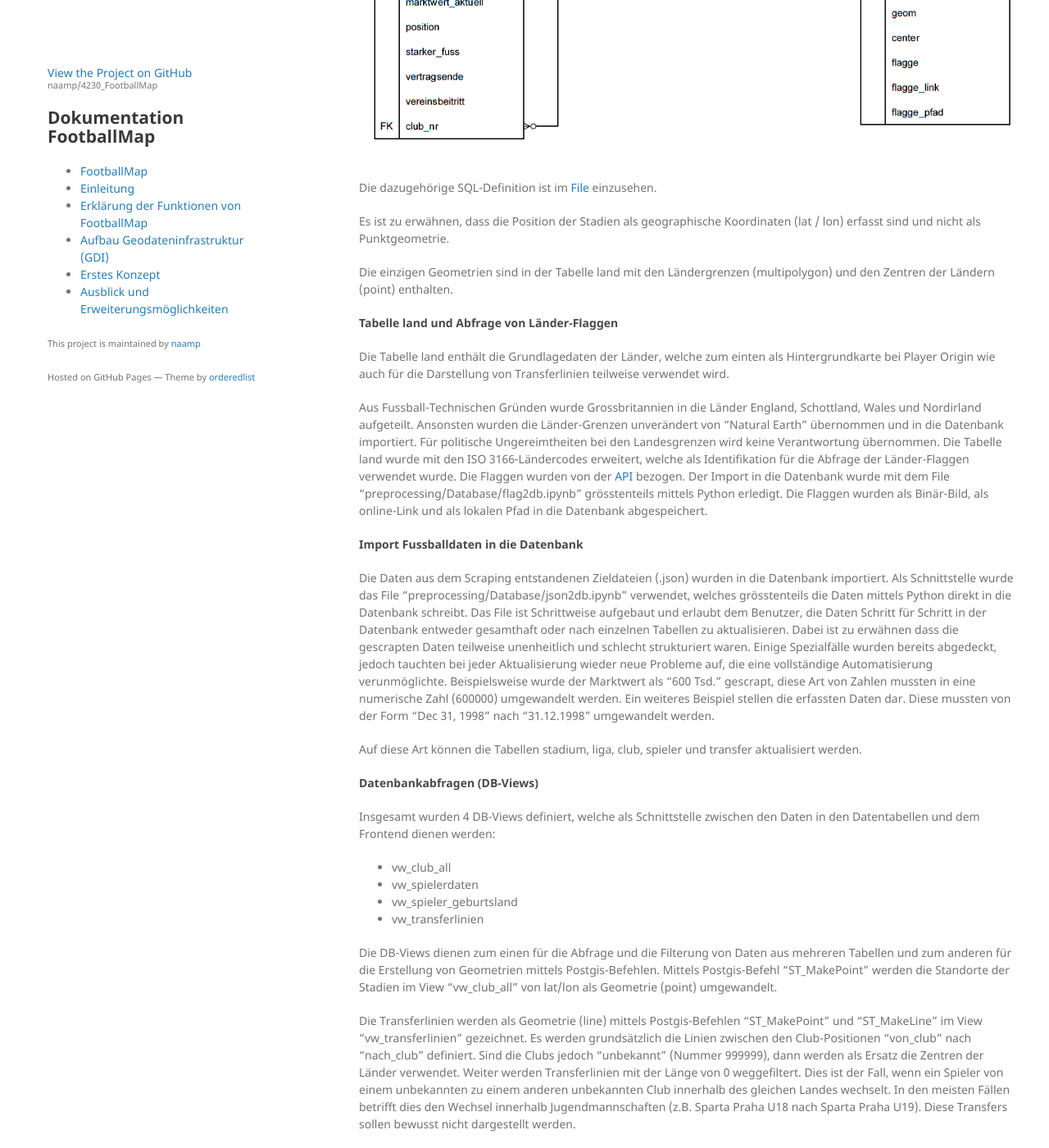
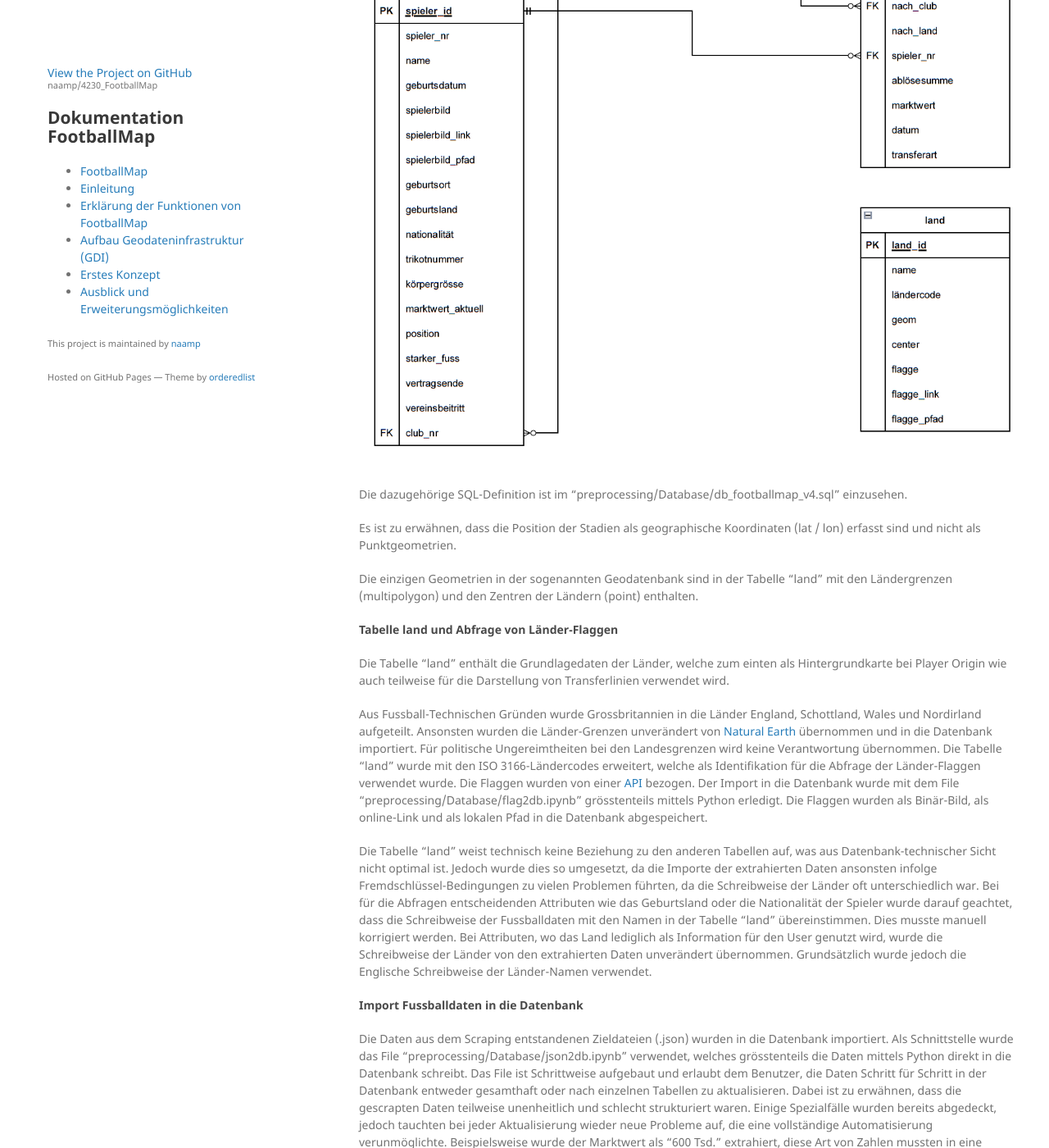
Before and after one commit to naamp/4230_FootballMap, a Jekyll site: the page built from docs/aufbauGDI.md, in a window 1280 px wide and 1400 px high, scrolled down 5143 px. Shown: the whole window at 82% size. Built offline with Jekyll 4.4.1, drawn with Linux system fonts in a browser that asks for light colours; our own code applies the rules of GitHub Pages for plain Markdown files; some of the changed text lies outside the part shown.

Commit message:
20240514_Stefan_3
Ergänzung

```diff
--- a/docs/aufbauGDI.md
+++ b/docs/aufbauGDI.md
@@ -120,25 +120,39 @@
 Das Skript verwendet die Python-Bibliotheken [requests](https://pypi.org/project/requests/) und [BeautifulSoup]( https://beautiful-soup-4.readthedocs.io/en/latest/), um Daten von der Webseite "Transfermarkt" zu extrahieren, die es anschliessend in einer JSON-Datei speichert.
 Jedoch wurde dieses Skript nicht mehr weiter verwendet [siehe Kapitel Mockup](#Mockup)
 
-### Datenbank und Datenbankschema
+### Datenbank
 
+#### Datenbankschema
+Das Datenbankschema wurde möglichst auf die vorhandenen Daten und auf die Nutzung der Daten abgestimmt. Nicht alles ist Datenbank-technisch optimal umgesetzt, da z.B. Redundanzen in den Daten vorhanden sind. Ausserdem gibt es fehlende Beziehungen, die technisch zwar möglich sind, aber bei der Erfassung der Daten zu vielen Problemen führten, nicht definiert.
+
+Die Datenbank "footballmap" wurde technisch in postgresql / postgis umgesetzt. Es wurden folgende Entitäten (Tabellen) definiert. Die wichtigsten Inhalte sind in den Klammern aufgelistet.
+- land (Ländergrenzen, Flaggen, etc.)
+- stadium (Standort, Kapazität und Name der Fussballstadien)
+- liga (Name und Land der Ligen)
+- club (Name, Land und Logo der Fussball-Clubs)
+- spieler (Informationen wie Name, Geburtsdatum, etc. zu den Fussballspielern)
+- transfer (Fussballtransfers von Club nach Club)
+
+Die detaillierten Attribute sind im nachfolgenden Datenbankschema abgebildet:
 ![Datenbankschema](Bilder/db_footballmap_v4_uml.png)
 
-Die dazugehörige SQL-Definition ist im [File](preprocessing/Database/db_footballmap_v4.sql) einzusehen.
+Die dazugehörige SQL-Definition ist im "preprocessing/Database/db_footballmap_v4.sql" einzusehen.
 
-Es ist zu erwähnen, dass die Position der Stadien als geographische Koordinaten (lat / lon) erfasst sind und nicht als Punktgeometrie.
+Es ist zu erwähnen, dass die Position der Stadien als geographische Koordinaten (lat / lon) erfasst sind und nicht als Punktgeometrien.
 
-Die einzigen Geometrien sind in der Tabelle land mit den Ländergrenzen (multipolygon) und den Zentren der Ländern (point) enthalten.
+Die einzigen Geometrien in der sogenannten Geodatenbank sind in der Tabelle "land" mit den Ländergrenzen (multipolygon) und den Zentren der Ländern (point) enthalten.
 
 #### Tabelle land und Abfrage von Länder-Flaggen
-Die Tabelle land enthält die Grundlagedaten der Länder, welche zum einten als Hintergrundkarte bei Player Origin wie auch für die Darstellung von Transferlinien teilweise verwendet wird.
+Die Tabelle "land" enthält die Grundlagedaten der Länder, welche zum einten als Hintergrundkarte bei Player Origin wie auch teilweise für die Darstellung von Transferlinien verwendet wird.
 
-Aus Fussball-Technischen Gründen wurde Grossbritannien in die Länder England, Schottland, Wales und Nordirland aufgeteilt. Ansonsten wurden die Länder-Grenzen unverändert von "Natural Earth" übernommen und in die Datenbank importiert. Für politische Ungereimtheiten bei den Landesgrenzen wird keine Verantwortung übernommen. Die Tabelle land wurde mit den ISO 3166-Ländercodes erweitert, welche als Identifikation für die Abfrage der Länder-Flaggen verwendet wurde. Die Flaggen wurden von der [API]("https://www.welt-flaggen.de/herunterladen/api") bezogen. Der Import in die Datenbank wurde mit dem File "preprocessing/Database/flag2db.ipynb" grösstenteils mittels Python erledigt. Die Flaggen wurden als Binär-Bild, als online-Link und als lokalen Pfad in die Datenbank abgespeichert.
+Aus Fussball-Technischen Gründen wurde Grossbritannien in die Länder England, Schottland, Wales und Nordirland aufgeteilt. Ansonsten wurden die Länder-Grenzen unverändert von [Natural Earth](https://www.naturalearthdata.com/) übernommen und in die Datenbank importiert. Für politische Ungereimtheiten bei den Landesgrenzen wird keine Verantwortung übernommen. Die Tabelle "land" wurde mit den ISO 3166-Ländercodes erweitert, welche als Identifikation für die Abfrage der Länder-Flaggen verwendet wurde. Die Flaggen wurden von einer [API]("https://www.welt-flaggen.de/herunterladen/api") bezogen. Der Import in die Datenbank wurde mit dem File "preprocessing/Database/flag2db.ipynb" grösstenteils mittels Python erledigt. Die Flaggen wurden als Binär-Bild, als online-Link und als lokalen Pfad in die Datenbank abgespeichert.
+
+Die Tabelle "land" weist technisch keine Beziehung zu den anderen Tabellen auf, was aus Datenbank-technischer Sicht nicht optimal ist. Jedoch wurde dies so umgesetzt, da die Importe der extrahierten Daten ansonsten infolge Fremdschlüssel-Bedingungen zu vielen Problemen führten, da die Schreibweise der Länder oft unterschiedlich war. Bei für die Abfragen entscheidenden Attributen wie das Geburtsland oder die Nationalität der Spieler wurde darauf geachtet, dass die Schreibweise der Fussballdaten mit den Namen in der Tabelle "land" übereinstimmen. Dies musste manuell korrigiert werden. Bei Attributen, wo das Land lediglich als Information für den User genutzt wird, wurde die Schreibweise der Länder von den extrahierten Daten unverändert übernommen. Grundsätzlich wurde jedoch die Englische Schreibweise der Länder-Namen verwendet.
 
 #### Import Fussballdaten in die Datenbank
-Die Daten aus dem Scraping entstandenen Zieldateien (.json) wurden in die Datenbank importiert. Als Schnittstelle wurde das File "preprocessing/Database/json2db.ipynb" verwendet, welches grösstenteils die Daten mittels Python direkt in die Datenbank schreibt. Das File ist Schrittweise aufgebaut und erlaubt dem Benutzer, die Daten Schritt für Schritt in der Datenbank entweder gesamthaft oder nach einzelnen Tabellen zu aktualisieren. Dabei ist zu erwähnen dass die gescrapten Daten teilweise unenheitlich und schlecht strukturiert waren. Einige Spezialfälle wurden bereits abgedeckt, jedoch tauchten bei jeder Aktualisierung wieder neue Probleme auf, die eine vollständige Automatisierung verunmöglichte. Beispielsweise wurde der Marktwert als "600 Tsd." gescrapt, diese Art von Zahlen mussten in eine numerische Zahl (600000) umgewandelt werden. Ein weiteres Beispiel stellen die erfassten Daten dar. Diese mussten von der Form "Dec 31, 1998" nach "31.12.1998" umgewandelt werden.
+Die Daten aus dem Scraping entstandenen Zieldateien (.json) wurden in die Datenbank importiert. Als Schnittstelle wurde das File "preprocessing/Database/json2db.ipynb" verwendet, welches grösstenteils die Daten mittels Python direkt in die Datenbank schreibt. Das File ist Schrittweise aufgebaut und erlaubt dem Benutzer, die Daten Schritt für Schritt in der Datenbank entweder gesamthaft oder nach einzelnen Tabellen zu aktualisieren. Dabei ist zu erwähnen, dass die gescrapten Daten teilweise unenheitlich und schlecht strukturiert waren. Einige Spezialfälle wurden bereits abgedeckt, jedoch tauchten bei jeder Aktualisierung wieder neue Probleme auf, die eine vollständige Automatisierung verunmöglichte. Beispielsweise wurde der Marktwert als "600 Tsd." extrahiert, diese Art von Zahlen mussten in eine numerische Zahl (600000) umgewandelt werden. Ein weiteres Beispiel stellen die extrahierten Daten dar. Diese mussten von der Form "Dec 31, 1998" nach "31.12.1998" umgewandelt werden.
 
-Auf diese Art können die Tabellen stadium, liga, club, spieler und transfer aktualisiert werden.
+Alle Bilddateien (Spielerbilder und Club-Logos) wurden, wie die Flaggen bei der Tabelle "land" als Binär-Bild, als online-Link und als lokalen Pfad in der Datenbank erfasst.
 
 #### Datenbankabfragen (DB-Views)
 Insgesamt wurden 4 DB-Views definiert, welche als Schnittstelle zwischen den Daten in den Datentabellen und dem Frontend dienen werden:
@@ -153,7 +167,7 @@
 
 
 ### Geoserver
-
+Die 4 oben beschriebenen DB-View wurden mittels Geoserver freigegeben.
 
 ## Frontend
 <div id="frontend"></div>
```
